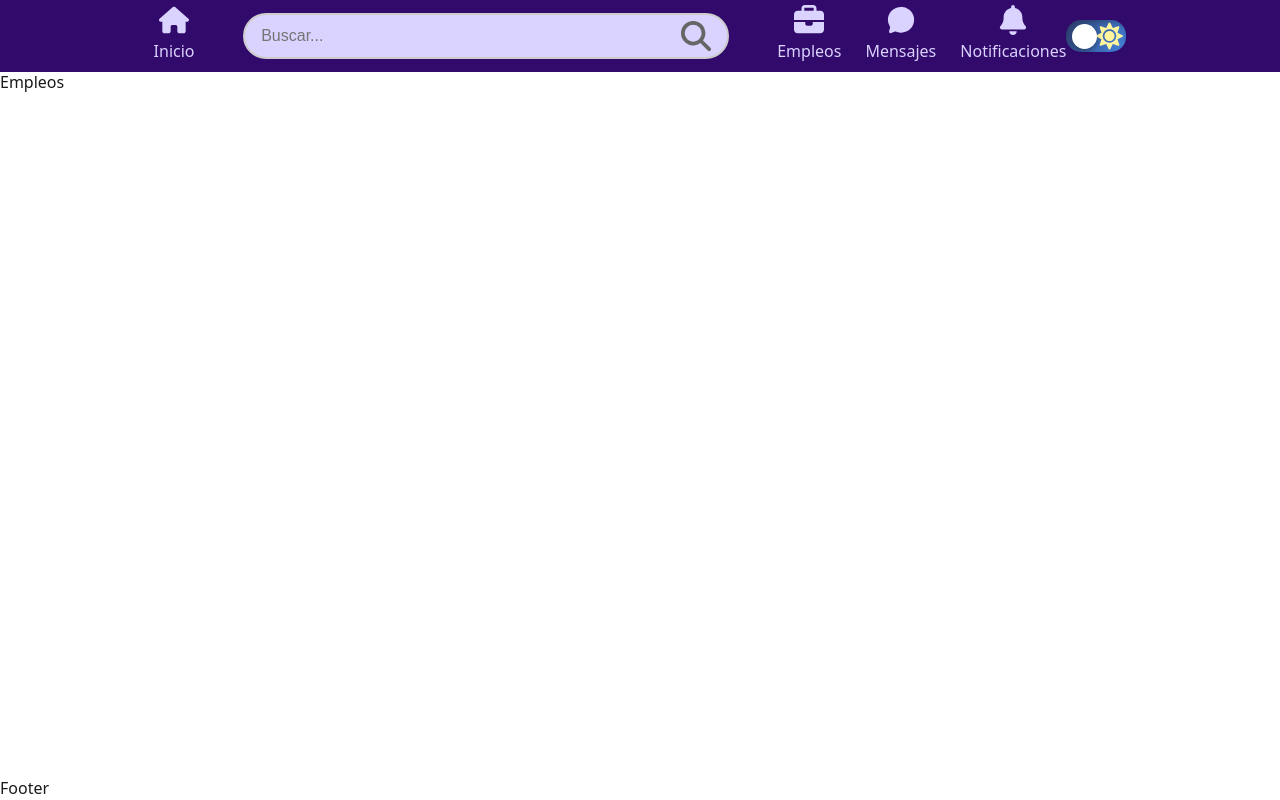
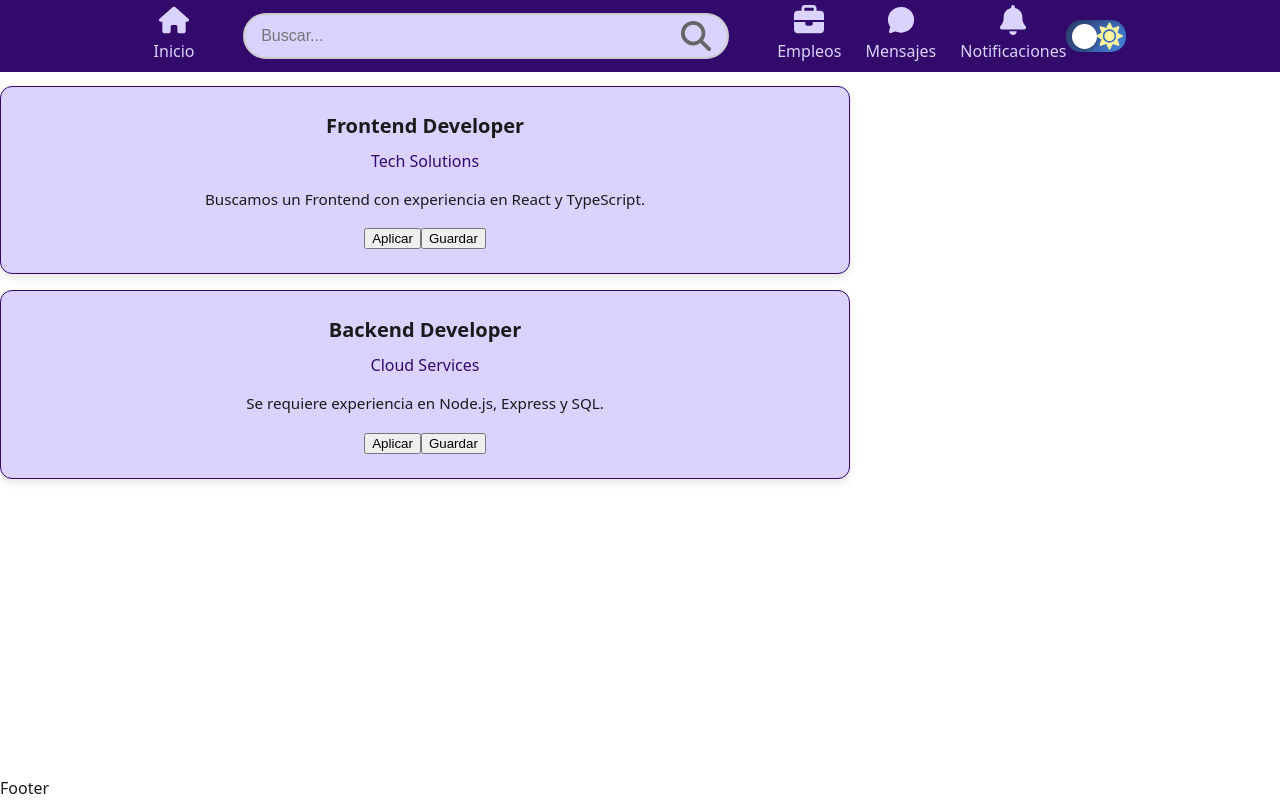
Before and after one commit to WiusGH/h1-09-n-webapp, a React (Vite) app in the folder frontend/: page /empleos in a window 1280 px wide. Built offline with nearby package versions, Linux system fonts and the light colour scheme.

Commit message:
Agrego estructura seccion empleos

```diff
--- /dev/null
+++ b/frontend/src/components/JobCard/JobCard.module.css
@@ -0,0 +1,51 @@
+.card {
+  display: flex;
+  flex-direction: column;
+  text-align: center;
+  width: 100vh;
+  background-color: var(--color-secondary);
+  color: var(--color-text);
+  border: 1px solid var(--color-primary);
+  border-radius: 12px;
+  padding: 1.5rem;
+  margin: 1rem 0;
+  transition: background-color 0.3s ease, color 0.3s ease, transform 0.2s ease;
+  box-shadow: 0px 4px 8px rgba(0,0,0,0.1);
+  cursor: pointer;
+}
+
+.card:hover {
+  background-color: var(--color-primary);
+  color: var(--color-text-secondary);
+  transform: translateY(-4px);
+}
+
+.company:hover{
+  color: var(--color-primary);
+}
+
+.header {
+  display: flex;
+  flex-direction: column;
+  gap: 0.5rem;
+}
+
+.title {
+  font-size: 1.25rem;
+  font-weight: bold;
+  margin: 0;
+}
+
+.company {
+  font-size: 1rem;
+  font-weight: 500;
+  color: var(--color-primary);
+}
+
+
+
+.description {
+  font-size: 0.95rem;
+  line-height: 1.4;
+  margin-top: 0.5rem;
+}
--- /dev/null
+++ b/frontend/src/components/JobCard/JobCard.tsx
@@ -0,0 +1,29 @@
+// src/components/JobCard/JobCard.tsx
+import React from "react";
+import styles from "./JobCard.module.css";
+
+interface JobCardProps {
+  title: string;
+  company: string;
+  description: string;
+}
+
+const JobCard: React.FC<JobCardProps> = ({ title, company, description }) => {
+  return (
+    <div className={styles.card}>
+      <div className={styles.header}>
+        <h3 className={styles.title}>{title}</h3>
+        <span className={styles.company}>{company}</span>
+        <p className={styles.description}>{description}</p>
+      </div>
+
+       <div className={styles.actions}>
+        <button className={styles.applyBtn}>Aplicar</button>
+        <button className={styles.saveBtn}>Guardar</button>
+      </div>
+
+    </div>
+  );
+};
+
+export default JobCard;
--- a/frontend/src/pages/Empleos.tsx
+++ b/frontend/src/pages/Empleos.tsx
@@ -1,5 +1,48 @@
-const Empleos = () => {
-  return <div>Empleos</div>;
+import type React from "react";
+import JobCard from "../components/JobCard/JobCard";
+import { useEffect, useState } from "react";
+
+interface Job {
+  id: number,
+  title: string,
+  company: string,
+  description: string
+}
+
+const Empleos: React.FC = () => {
+  const [jobs, setJobs] = useState<Job[]>([])
+
+  useEffect(()=> {
+    const mockJobs: Job[] = [
+        {
+        id: 1,
+        title: "Frontend Developer",
+        company: "Tech Solutions",
+        description: "Buscamos un Frontend con experiencia en React y TypeScript."
+      },
+      {
+        id: 2,
+        title: "Backend Developer",
+        company: "Cloud Services",
+        description: "Se requiere experiencia en Node.js, Express y SQL."
+      }
+    ];
+    setJobs(mockJobs)
+  }, [])
+
+  return (
+    <div className="">
+      {jobs.map((job) =>(
+        <JobCard key={job.id} title={job.title} company={job.company} description={job.description}/>
+      ))}
+
+    </div>
+  )
+
+
 };
 
+
+
+
 export default Empleos;
```
